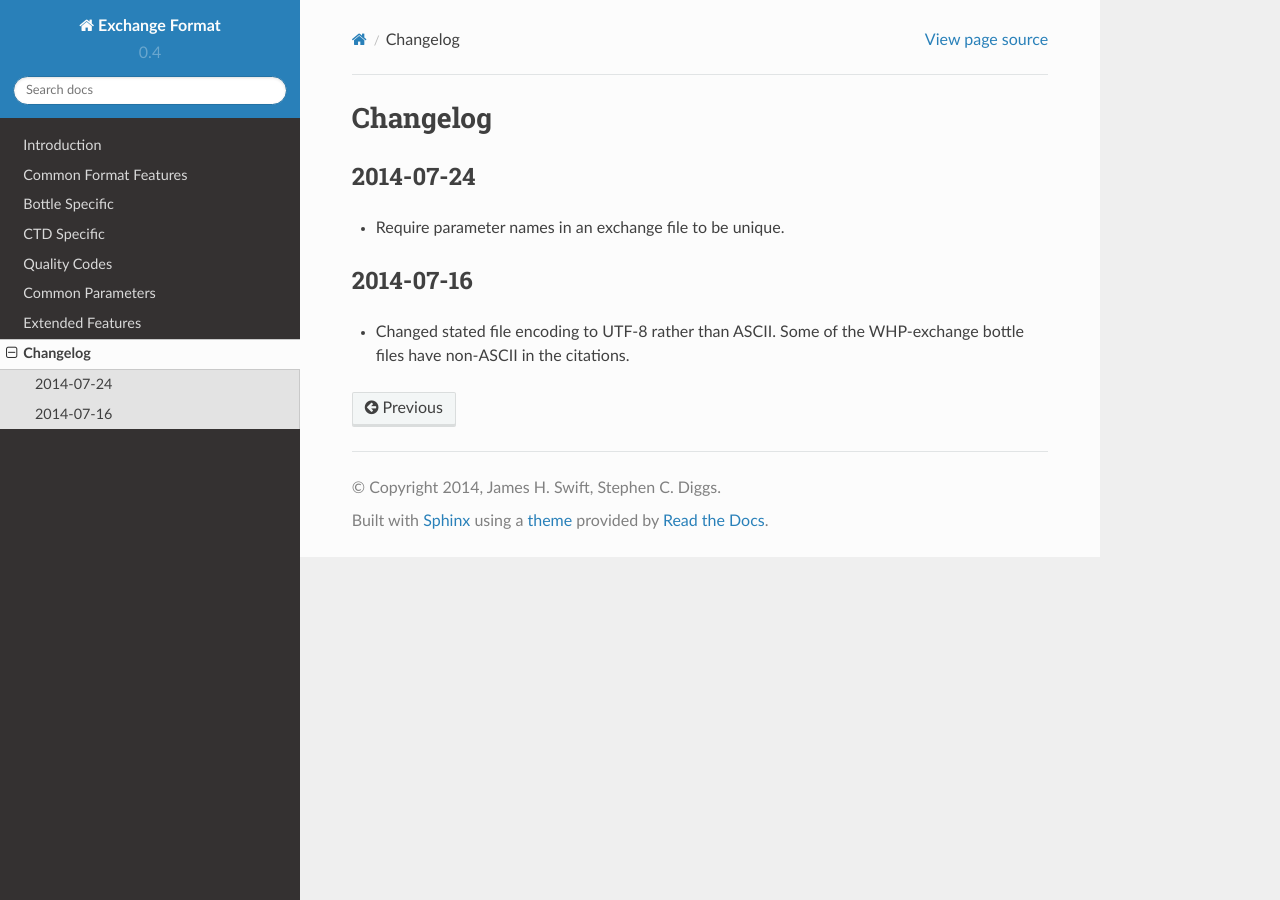
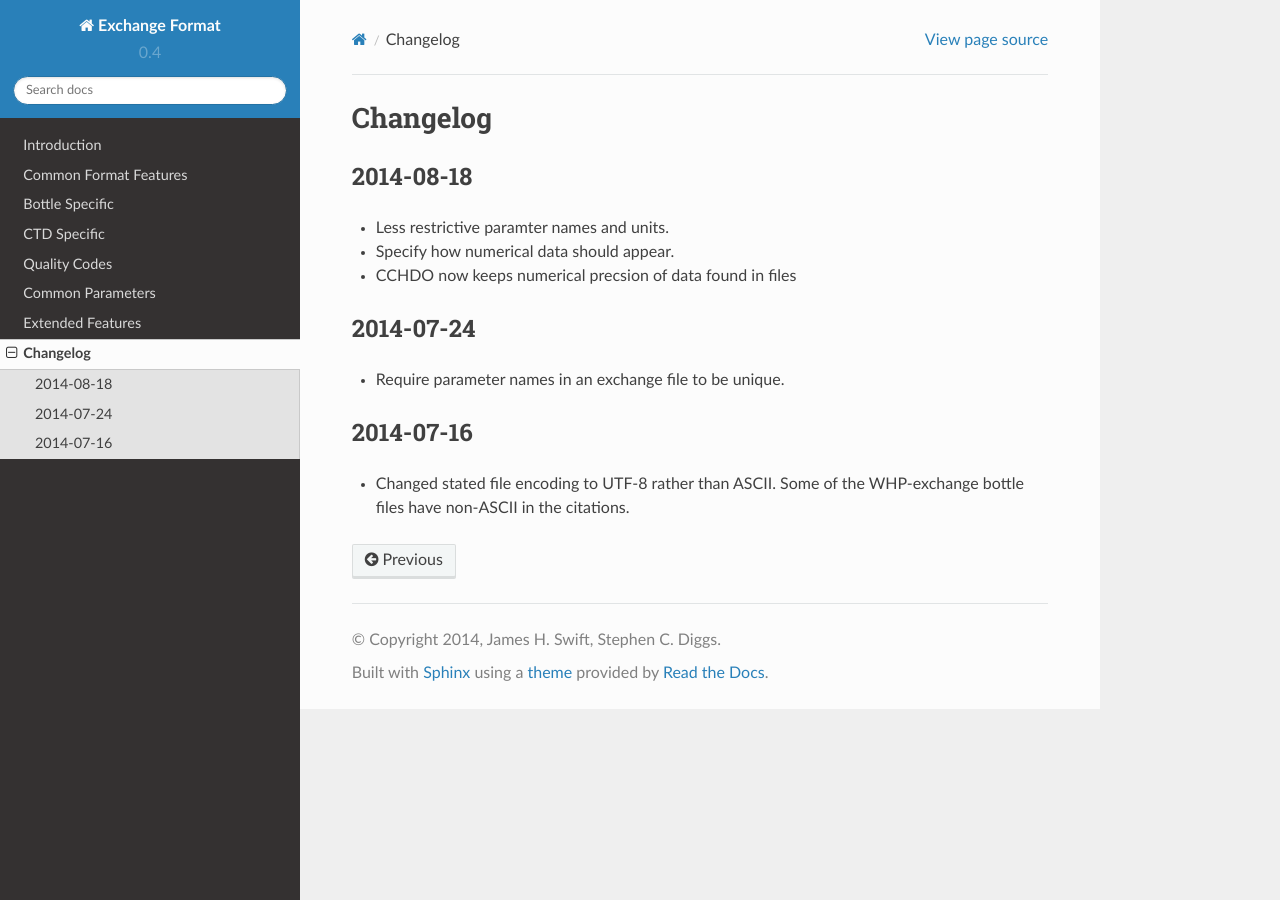
Before and after one commit to cchdo/exchange, a Sphinx documentation site: the page built from docs/changelog.rst, in a window 1280 px wide. Built offline with Sphinx 7.4.7 and the Read the Docs theme 2.0.0, drawn with Linux system fonts in a browser that asks for light colours.

```diff
--- a/docs/bottle.rst
+++ b/docs/bottle.rst
@@ -5,3 +5,8 @@ Bottle Specific
 
 Required Bottle Parameters
 --------------------------
+
+.. _example bottle data:
+
+Example Bottle Data
+-------------------
--- a/docs/changelog.rst
+++ b/docs/changelog.rst
@@ -1,5 +1,11 @@
 Changelog
 =========
+
+2014-08-18
+----------
+* Less restrictive paramter names and units.
+* Specify how numerical data should appear.
+* CCHDO now keeps numerical precsion of data found in files
 
 2014-07-24
 ----------
--- a/docs/ctd.rst
+++ b/docs/ctd.rst
@@ -12,3 +12,8 @@ Additional CTD Headers
 
 Required CTD Parameters
 -----------------------
+
+.. _example ctd data:
+
+Example CTD Data
+----------------
```
Also changed, not shown: docs/common.rst (+48 -4 lines).
